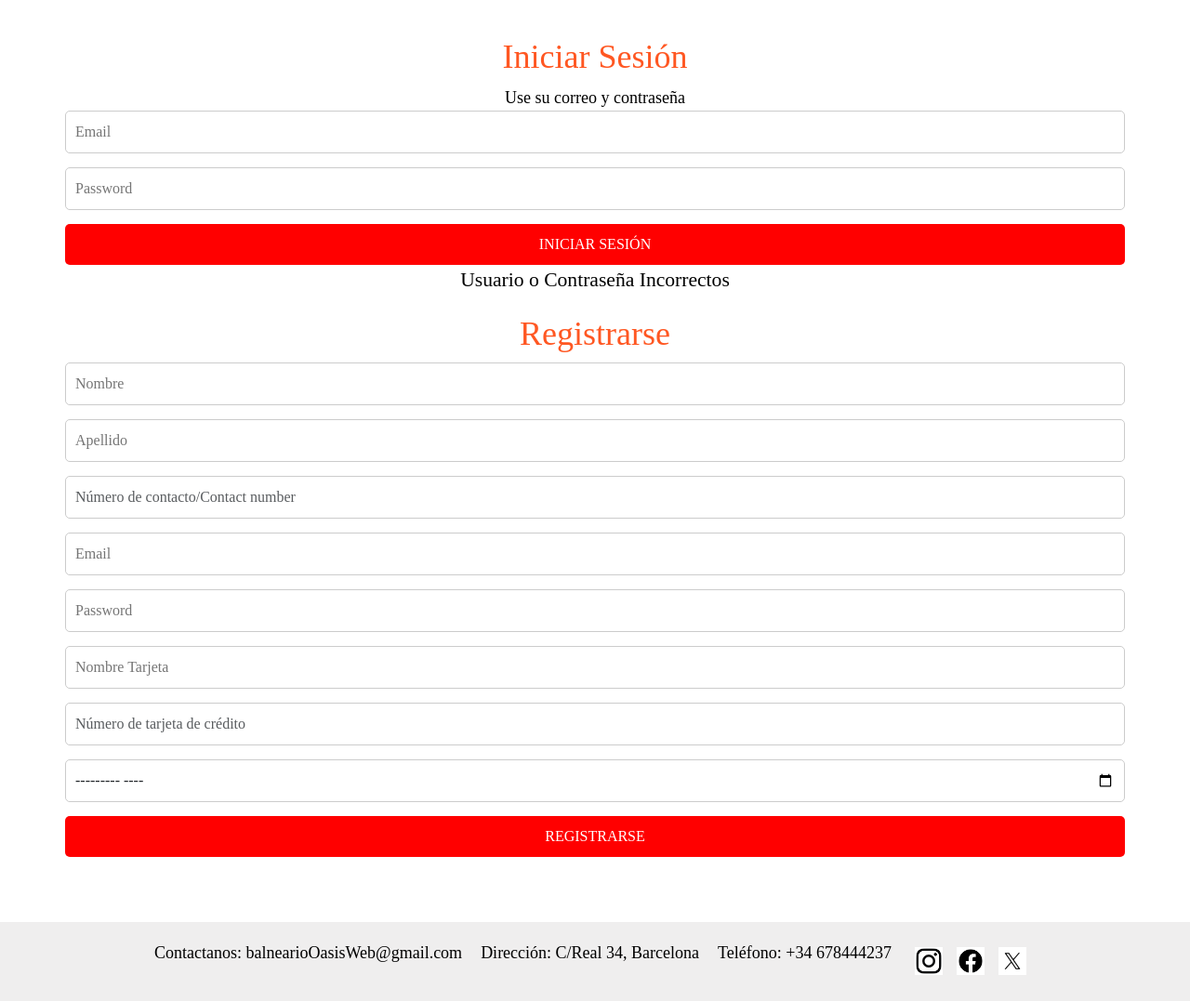
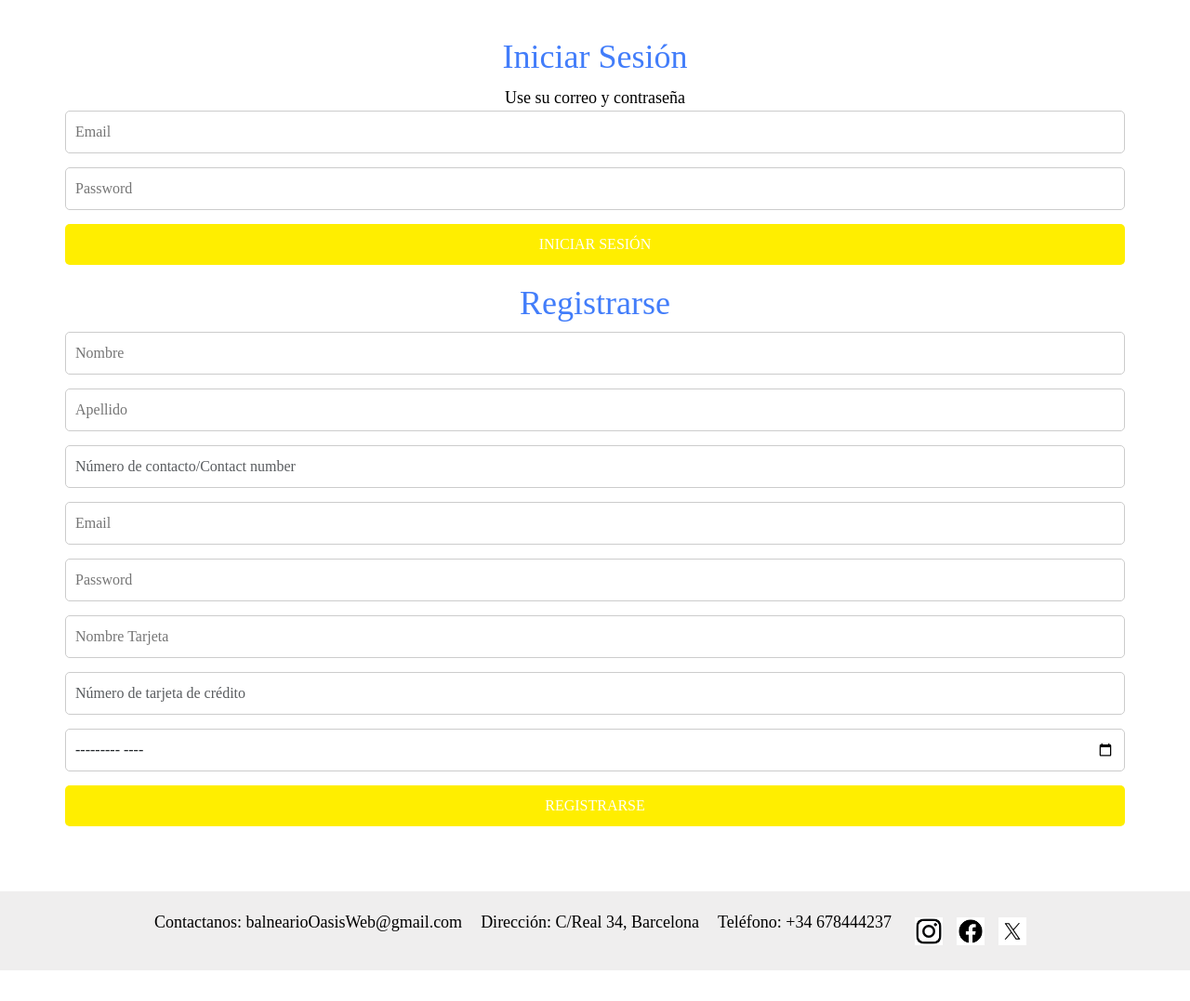
Before and after one commit to Carlosjimnez/TFG_CarlosJimenez, a PHP site: page /inicioSesion.html in a window 1280 px wide. Shown: the part 120-1197 px from the top of the page at 93% size. After the commit the page ends 1164 px from the top, so only its background shows below. Run offline with PHP 8.4, Linux system fonts and the light colour scheme.

Commit message:
Ultimo commit

```diff
--- a/TFG_CarlosJimenez/css/style.css
+++ b/TFG_CarlosJimenez/css/style.css
@@ -476,7 +476,7 @@ footer img {
   width: calc(100% - 20px);
   padding: 10px;
   margin: 10px 10px 0 10px;
-  background-color: #007bff;
+  background-color: #1484fc;
   color: white;
   border: none;
   border-radius: 5px;
@@ -489,7 +489,7 @@ footer img {
 }
 
 .button:last-child {
-  background-color: #ff0000;
+  background-color: #ffee00;
 }
 
 .button:last-child:hover {
@@ -506,7 +506,7 @@ footer img {
 }
 
 .container h2 {
-  color: #ff5722;
+  color: #427dfa;
 }
 
 .container p {
@@ -568,11 +568,11 @@ footer img {
 
 #ofertasDropdown,
 #trabajadoresDropdown,
-#detalles,
-#mensajeError {
+#detalles {
   display: none;
 }
 #mensajeError {
-  color: #000000;
+  display: none;
+  color: #ff0000;
   text-align: center;
 }
--- a/TFG_CarlosJimenez/js/inicio.js
+++ b/TFG_CarlosJimenez/js/inicio.js
@@ -1,6 +1,4 @@
-window.addEventListener("load", sacarMensaje);
-
-async function sacarMensaje() {
+function sacarMensaje() {
   const msgError = document.getElementById("mensajeError");
   const json = JSON.parse(localStorage.getItem("datos_cliente"));
   msgError.style.display = json ? "none" : "block";
@@ -41,7 +39,7 @@ function datosCliente(email, contrasena) {
         location.href = "index.html";
       } else {
         console.log(data.data);
-        location.reload();
+        sacarMensaje();
       }
     })
     .catch((error) => {
```
